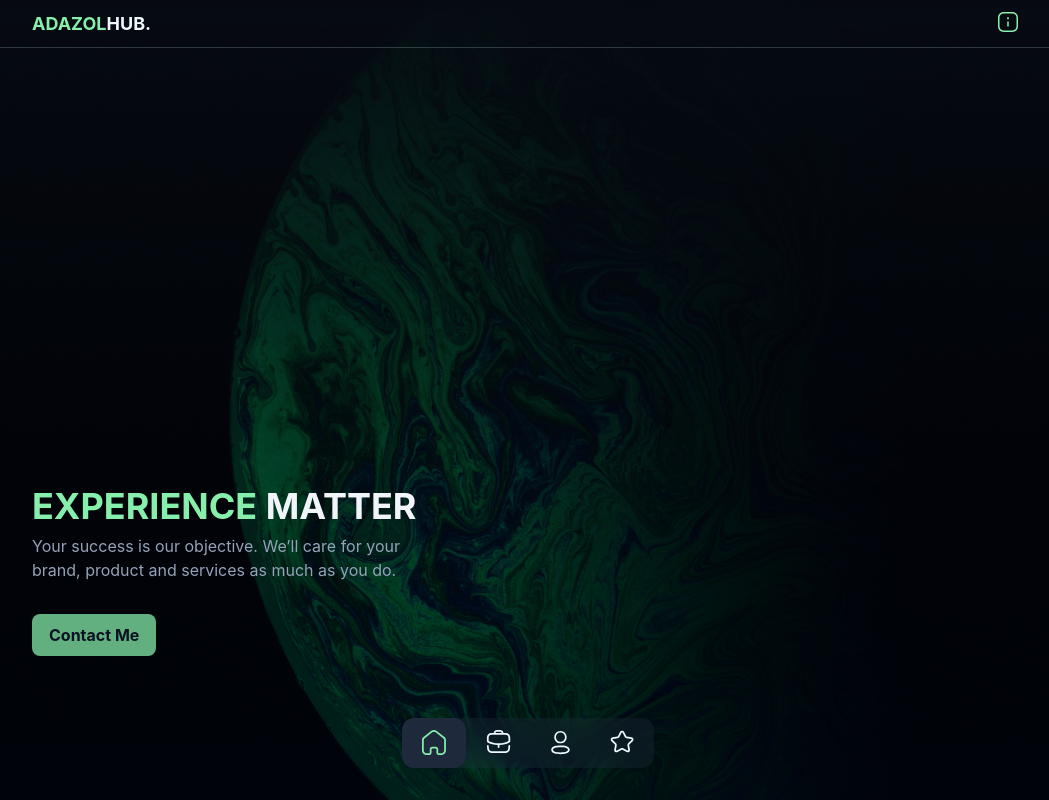
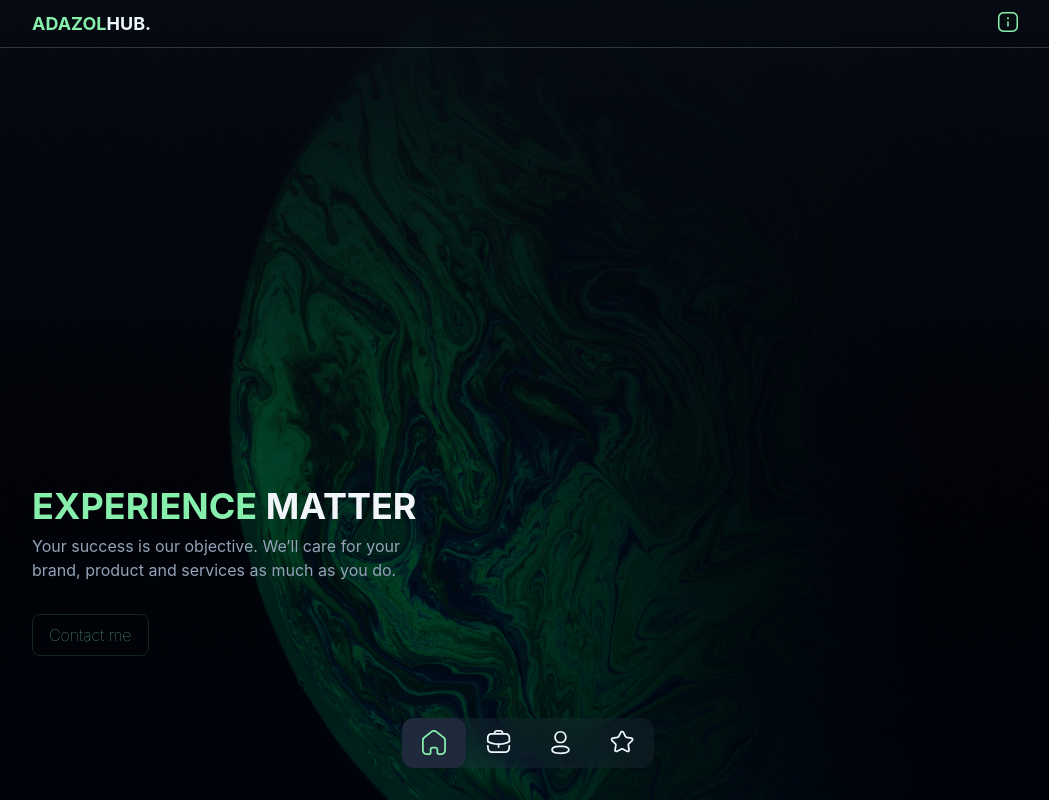
Before and after one commit to adazol123/adazolhub, a Next.js app: page / in a window 1280 px wide. Shown: the whole page, without its empty margins (112-1161 px from the left). Built offline with nearby package versions, Linux system fonts and the light colour scheme.

Commit message:
test update

```diff
--- a/components/HomeSection.js
+++ b/components/HomeSection.js
@@ -65,11 +65,11 @@ export default function HomeSection() {
                     Your success is our objective. We’ll care for your brand, product and services as much as you do.
                     </p>
                     <button className='
-                        px-4 py-2 bg-green-300 text-slate-900 font-bold rounded-lg mt-8 border border-transparent
-                        hover:bg-transparent hover:text-green-300 hover:border-green-300
+                        px-4 py-2 hover:bg-green-300 hover:text-slate-900 font-thin rounded-lg mt-8 border hover:border-transparent
+                        bg-transparent text-green-300 border-green-300/20
                         animate-pulse hover:animate-none
                         '>
-                        Contact Me
+                        Contact me
                     </button>
                 </div>
 
--- a/components/Services.js
+++ b/components/Services.js
@@ -11,14 +11,14 @@ function Services() {
   return (
    <section id='Portfolio' className=" bg-gradient-to-tr from-[#030309] to-[#162731]
    mx-auto w-full relative  min-h-screen snap-start scroll-mt-20 transition-all space-y-20 ">
-       <div className="container mx-auto w-full  px-4 mb-8 ">
-        <p className='text-slate-700'> SERVICES</p>
-        <h2 className='text-3xl font-bold'>
-            WHAT IS OUR <span className='text-green-300'>GOAL</span>?
-        </h2>
-        <p className='text-slate-700 max-w-md font-thin text-sm'>
-        We want to provide the full set of services which can help you catch the eye of your target audience. Moreover, the final product will be reliable, scalable and protected, so there is no change to be beaten in your area.
-        </p>
+       <div className="container mx-auto px-4 mb-8 space-y-2 flex flex-col border-0">
+          <p className='bg-slate-800/30 w-max px-2 py-1 mt-4 text-xs text-green-300/50 text rounded-lg'> SERVICES</p>
+          <h2 className='text-4xl font-bold'>
+               WHAT IS OUR <span className='text-green-300'>GOAL</span>?
+          </h2>
+          <p className='text-slate-700 max-w-md font-thin text-sm'>
+          We want to provide the full set of services which can help you catch the eye of your target audience. Moreover, the final product will be reliable, scalable and protected, so there is no change to be beaten in your area.
+          </p>
        </div>
 
        <div className="container mx-auto  px-4  gap-y-10 gap-x-2 flex flex-col sm:flex-row flex-wrap  w-full  items-stretch  justify-evenly ">
```
